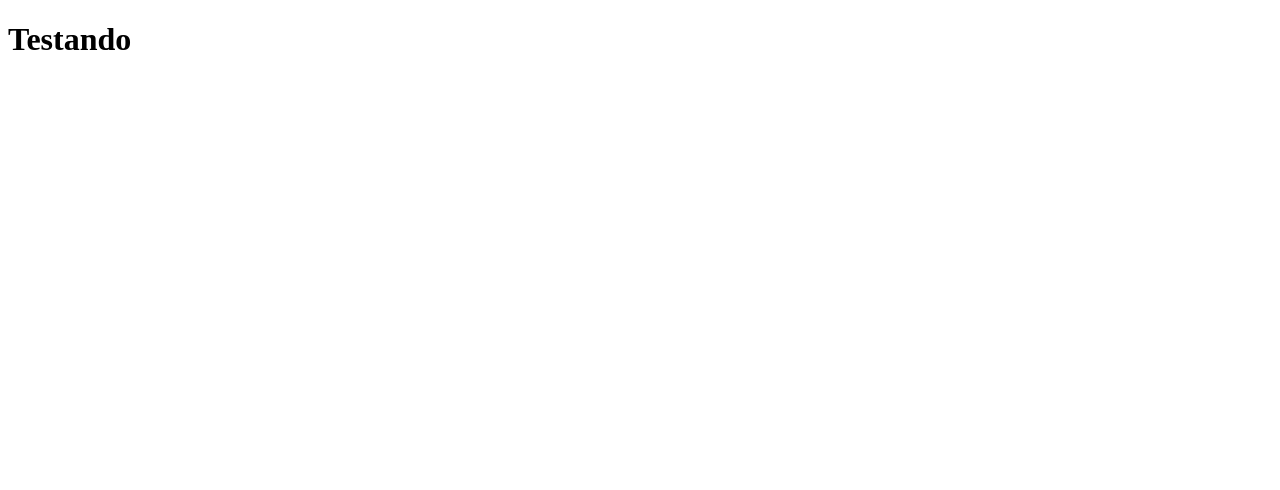
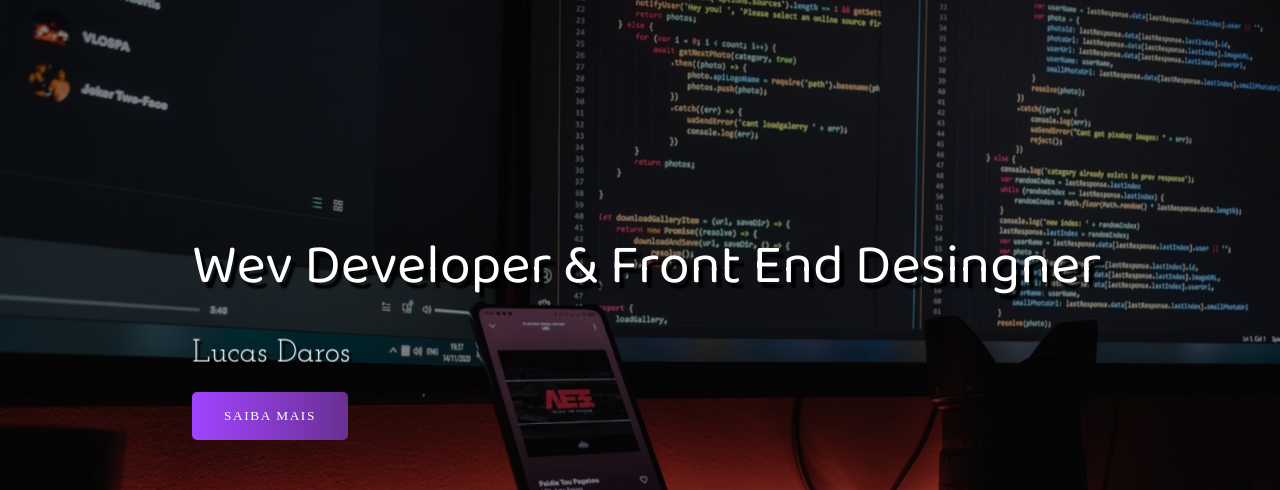
Before and after one commit to Br1zola/projetoPortifolio, a plain HTML site: page index.html in a window 1280 px wide. Shown: the top 490 px of the page. Drawn offline with Linux system fonts and the light colour scheme.

Commit message:
:checkered_flag: header

```diff
--- a/index.html
+++ b/index.html
@@ -5,9 +5,26 @@
     <meta http-equiv="X-UA-Compatible" content="IE=edge">
     <meta name="viewport" content="width=device-width, initial-scale=1.0">
     <link rel="stylesheet" href="style.css">
-    <title>Portifólio</title>
+    <link rel="apple-touch-icon" sizes="180x180" href="Imagens">
+    <link rel="icon" type="image/png" sizes="32x32" href="Imagens/favicon-32x32.png">
+    <link rel="icon" type="image/png" sizes="16x16" href="Imagens/favicon-16x16.png">
+    <link rel="manifest" href="/site.webmanifest">
+    <title>Portfólio</title>
 </head>
 <body>
-    <h1>Testando</h1>
+
+    <div class="container">
+        <header>
+            <div class="img-wrapper">
+                <img src="Imagens/imagem developer.jpg" alt="">
+        </div>
+        <div class="banner">
+            <h1>Wev Developer & Front End Desingner</h1>
+            <P>Lucas Daros</P>
+            <button>Saiba mais</button>
+        </div>
+        </header>
+    </div>
+
 </body>
 </html>
--- a/style.css
+++ b/style.css
@@ -1,3 +1,99 @@
 @import url('https://fonts.googleapis.com/css2?family=Baloo+Da+2:wght@400;500;600;700&family=Josefin+Slab:ital,wght@0,300;0,400;0,500;0,600;0,700;1,300;1,400;1,500;1,600&family=Mulish:ital,wght@0,200;0,300;0,400;0,500;1,200;1,300;1,400&display=swap');
 
 @import url("https://cdnjs.cloudflare.com/ajax/libs/font-awesome/5.15.3/css/all.min.css");
+
+*{
+    margin: 0;
+    padding: 0;
+}
+
+header{
+    width: 100%;
+    height: 100vh;
+    overflow: hidden;
+}
+
+.img-wrapper{
+    width: 100%;
+    height: 100%;
+    overflow: hidden;
+    background-color: rgba(0,0,0,8);
+
+}
+
+
+.img-wrapper img{
+    width: 100%;
+    height: 100%;
+    object-fit: cover;
+    opacity: 0.5;
+    animation: zoom 25s ;
+}
+
+@keyframes zoom {
+    0%{
+        transform: scale(1.3)
+    }
+    100%{
+        transform: scale(1);
+    }
+}
+
+.banner{
+    position: absolute;
+    top: 30%;
+    left: 15%;
+}
+
+.banner h1{
+    color: #ffffff;
+    font-size: 3.5rem;
+    font-family: "baloo da 2", serif;
+    font-weight: 200;
+    text-shadow: .3rem .4rem 2px rgba(0,0,0,4);
+    line-height: 3.5rem;
+    margin-bottom: 2rem;
+    opacity: 0;
+    animation: movebanner 1s 0.5s forwards;
+}
+
+.banner p{
+    font-family: "josefin Slab", serif;
+    color: #fff;
+    font-size: 2rem;
+    text-shadow: .2rem .2rem rgba(0,0,0,4);
+    margin-bottom: 2rem;
+    animation: movebanner 1s 0.7 forwards;
+}
+
+.banner button{
+    font-family: "muli", serif;
+    color: #fff;
+    text-transform: uppercase;
+    letter-spacing: .1rem;
+    background: #6a3093;  /* fallback for old browsers */
+    background: -webkit-linear-gradient(to right, #a044ff, #6a3093);  /* Chrome 10-25, Safari 5.1-6 */
+    background: linear-gradient(to right, #a044ff, #6a3093); /* W3C, IE 10+/ Edge, Firefox 16+, Chrome 26+, Opera 12+, Safari 7+ */
+    padding: 1rem 2rem 1rem 2rem;
+    border: none;
+    border-radius: 5px;
+    cursor: pointer;
+    animation: movebanner 0.9s forwards;
+
+}
+
+@keyframes movebanner{
+    0%{
+        transform: translateY(10rem) rotateY(-30deg);
+    }
+    100%{
+        transform: translateY(0) rotateY(0);
+        opacity: 1;
+
+    }
+}
+
+.banner button:hover{
+    opacity: 0.8;
+    color: black;
+}
```
Also changed, not shown: Imagens/android-chrome-192x192.png (renamed from android-chrome-192x192.png), Imagens/android-chrome-512x512.png (renamed from android-chrome-512x512.png), Imagens/apple-touch-icon.png (renamed from apple-touch-icon.png), Imagens/favicon-16x16.png (renamed from favicon-16x16.png), Imagens/favicon-32x32.png (renamed from favicon-32x32.png), Imagens/imagem developer.jpg (added), site.webmanifest, 1 other file.
